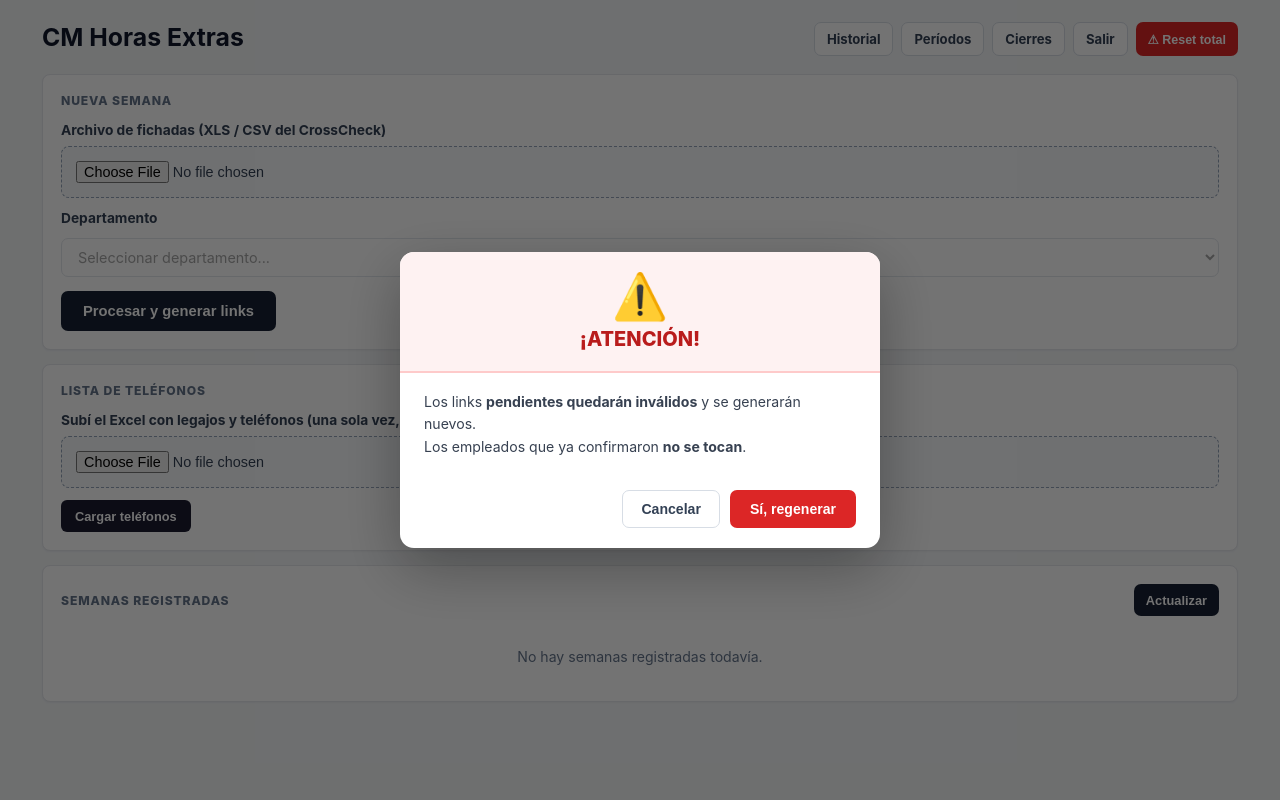
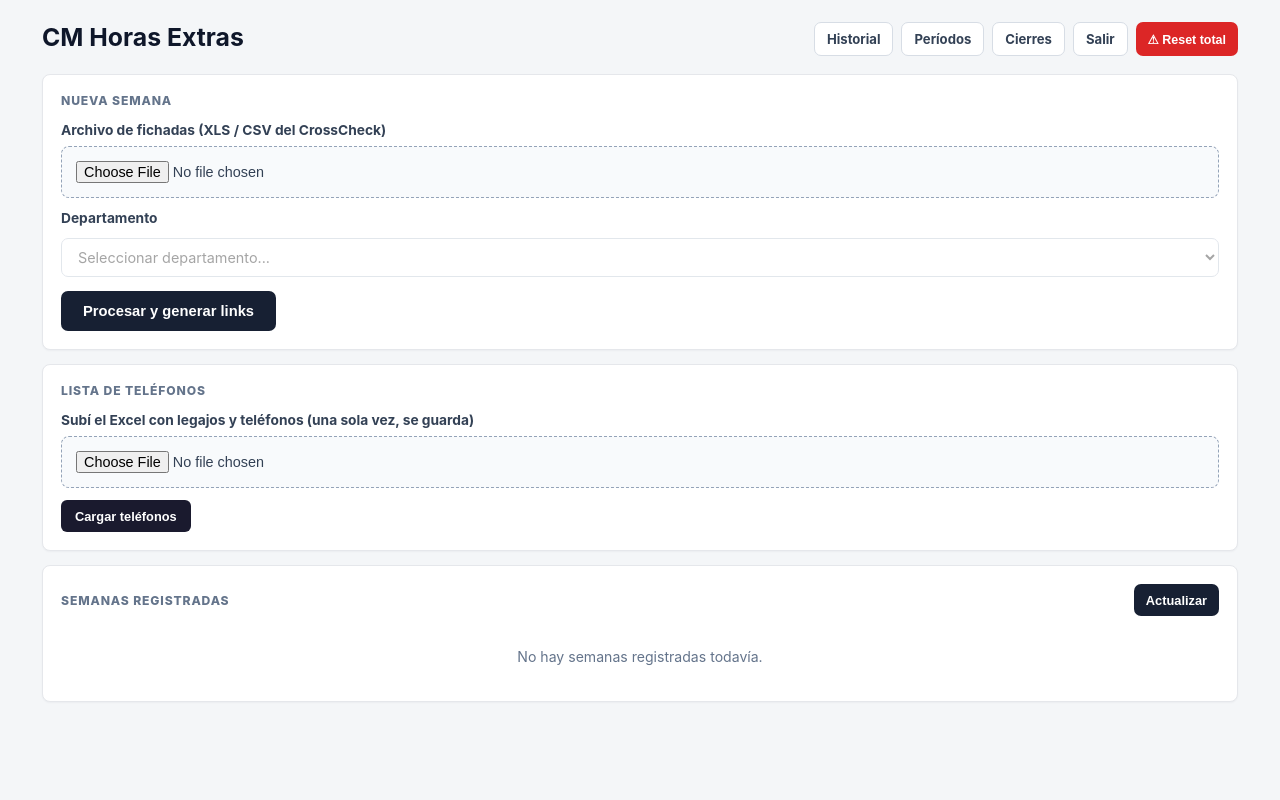
Before and after one commit to CMLAPAZ/HorasExtrasRelojCoop, a Flask app: page / in a window 1280 px wide. Run offline with Flask 3, Linux system fonts and the light colour scheme; the visitor is signed in with stand-in values (Sample User, id 1); data that the repository does not hold is empty.

Commit message:
Fix modal visible on load: add !important to .hidden
.modal-overlay declared after .hidden in the stylesheet, causing
same-specificity cascade to ignore display:none on the modal div.

Co-Authored-By: Claude Sonnet 4.6 <noreply@anthropic.com>

```diff
--- a/templates/supervisor.html
+++ b/templates/supervisor.html
@@ -69,7 +69,7 @@
     .desc-dia{font-size:.78rem;color:#475569;margin-top:3px;padding:5px 8px;background:#f8fafc;border-radius:6px;border-left:3px solid #cbd5e1}
     .desc-fecha{font-weight:600;color:#1a1a2e}
     .info-ok{font-size:.82rem;color:#166534;background:#dcfce7;border:1px solid #bbf7d0;padding:8px 12px;border-radius:7px;margin-bottom:12px}
-    .hidden{display:none}
+    .hidden{display:none!important}
     /* ── Modal advertencia ── */
     .modal-overlay{position:fixed;inset:0;background:rgba(0,0,0,.55);z-index:9999;display:flex;align-items:center;justify-content:center;padding:20px}
     .modal-box{background:#fff;border-radius:14px;max-width:480px;width:100%;box-shadow:0 20px 60px rgba(0,0,0,.3);overflow:hidden;animation:modal-in .18s ease}
```
